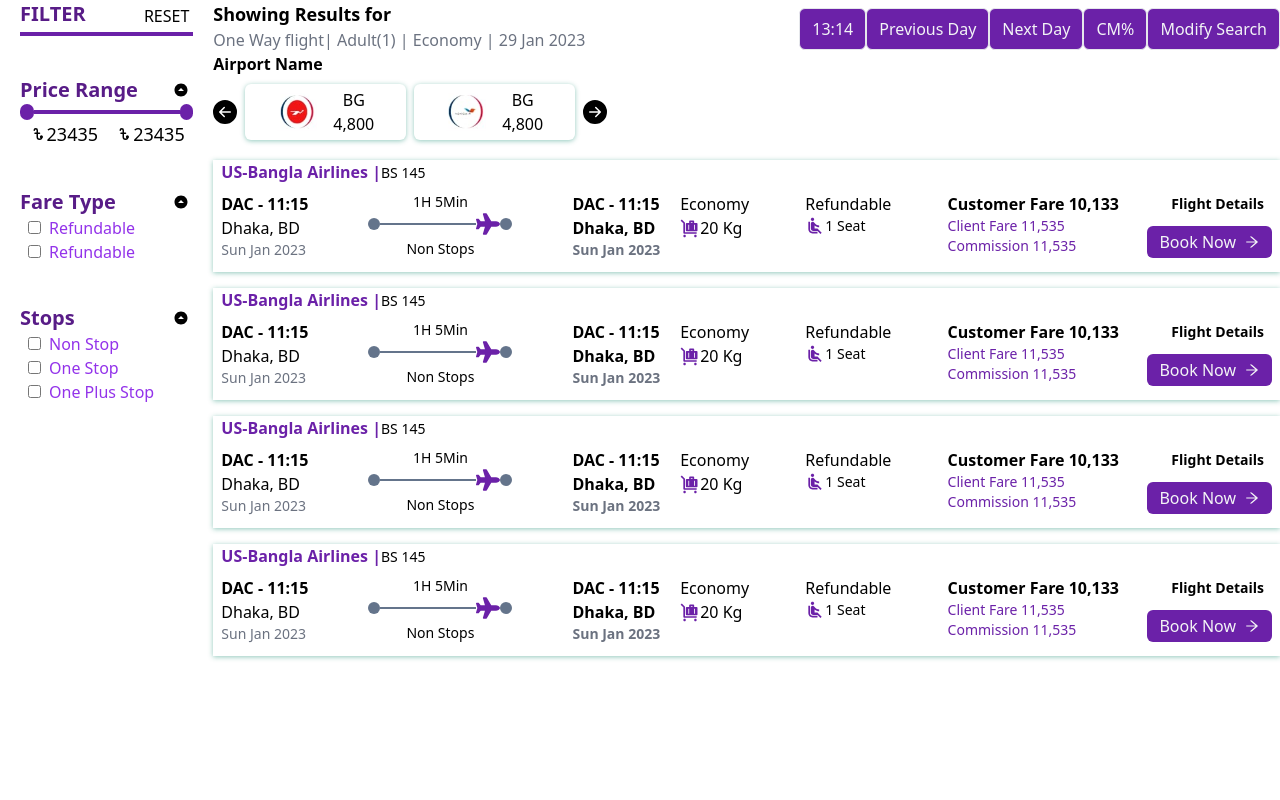
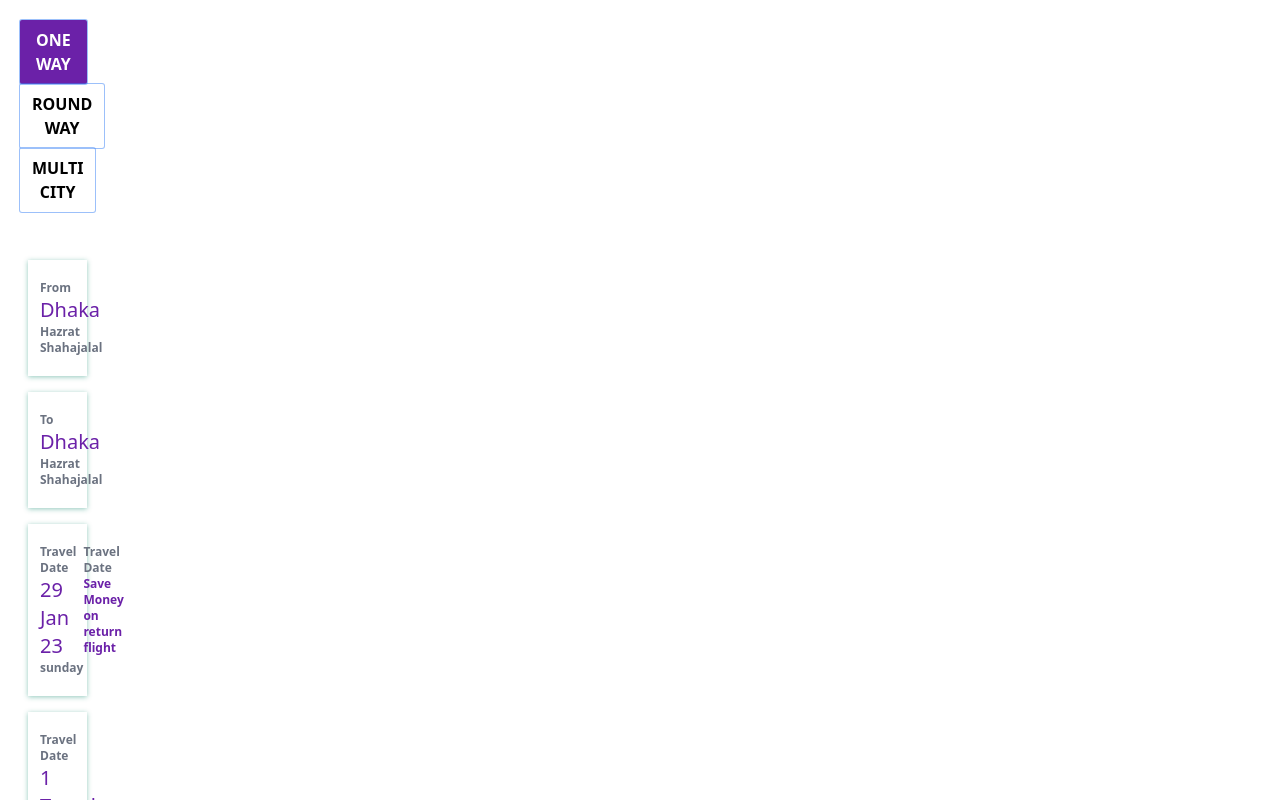
Before and after one commit to rokibulslam/airlines, a React (Create React App) app: page / in a window 1280 px wide. Shown: the top 800 px of the page. Built offline with nearby package versions, Linux system fonts and the light colour scheme.

Commit message:
search page one way complete

```diff
--- a/src/App.js
+++ b/src/App.js
@@ -7,14 +7,14 @@
 function App() {
   return (
     <div className="App lg:grid grid-cols-12">
-      <div className="hidden lg:col-span-2  lg:block ">
+      {/* <div className="hidden lg:col-span-2  lg:block ">
         <Filter />
       </div>
       <div className="col-span-12 md:col-span-10">
         <Result />
-      </div>
+      </div> */}
 
-      {/* <Search /> */}
+      <Search />
     </div>
   );
 }
--- /dev/null
+++ b/src/Component/Search/OneWay.jsx
@@ -0,0 +1,41 @@
+import React from 'react'
+
+const OneWay = () => {
+  return (
+    <div className="flex flex-col justify-center space-y-4 pt-10">
+      <div className="custom-shadow-sm py-5 px-3">
+        <p className="text-xs text-gray-500 font-bold">From</p>
+        <h1 className="text-purple-800 text-xl">Dhaka</h1>
+        <p className="text-xs text-gray-500 font-bold">Hazrat Shahajalal</p>
+      </div>
+      <div className="custom-shadow-sm py-5 px-3">
+        <p className="text-xs text-gray-500 font-bold">To</p>
+        <h1 className="text-purple-800 text-xl">Dhaka</h1>
+        <p className="text-xs text-gray-500 font-bold">Hazrat Shahajalal</p>
+      </div>
+      {/* Date  */}
+      <div className="flex justify-between custom-shadow-sm py-5 px-3">
+        <div>
+          <p className="text-xs text-gray-500 font-bold">Travel Date</p>
+          <h1 className="text-purple-800 text-xl">29 Jan 23</h1>
+          <p className="text-xs text-gray-500 font-bold">sunday</p>
+        </div>
+        <div>
+          <p className="text-xs text-gray-500 font-bold">Travel Date</p>
+          <p className="text-xs text-purple-800 font-bold">Save Money</p>
+          <p className="text-xs text-purple-800 font-bold">on return flight</p>
+        </div>
+      </div>
+      <div className="custom-shadow-sm py-5 px-3">
+        <p className="text-xs text-gray-500 font-bold">Travel Date</p>
+        <h1 className="text-purple-800 text-xl">1 Traveler</h1>
+        <p className="text-xs text-gray-500 font-bold">on return flight</p>
+      </div>
+      <button className="bg-purple-800 text-white py-5 rounded-lg text-2xl hover:bg-red-600 ease-in duration-300">
+        Search
+      </button>
+    </div>
+  );
+}
+
+export default OneWay
--- a/src/Pages/Search/Search.jsx
+++ b/src/Pages/Search/Search.jsx
@@ -1,13 +1,40 @@
-import React from 'react'
+import React, { useState } from 'react'
+import OneWay from '../../Component/Search/OneWay';
 
 const Search = () => {
+  const [active, setActive] = useState("ONE WAY");
+  const filter = [
+    "ONE WAY",
+    "ROUND WAY",
+    "MULTI CITY"
+  ]
+  const activator = (item) => {
+    setActive(item);
+  };
+  let data;
+  if (active==="ONE WAY") {
+    data=<OneWay />
+  }
   return (
     <div>
-      <div>
-        <span className='text-bold shadow-sm shadow-gray-500 '>Information & Balance</span>
+      <div className="space-x-2 space-y-2 mx-5 mt-5">
+        <div className="text-center">
+          {filter.map((item, index) => (
+            <button
+              onClick={() => activator(item)}
+              key={index}
+              className={`ring-1 px-3 py-2  font-bold hover:bg-purple-800 hover:text-white rounded-sm ease-in-out duration-300 ${
+                active === item ? "bg-purple-800 text-white" : "bg-transparent"
+              }`}
+            >
+              {item.toLocaleUpperCase()}
+            </button>
+          ))}
+        </div>
+        <div>{data}</div>
       </div>
     </div>
-  )
+  );
 }
 
 export default Search
```
